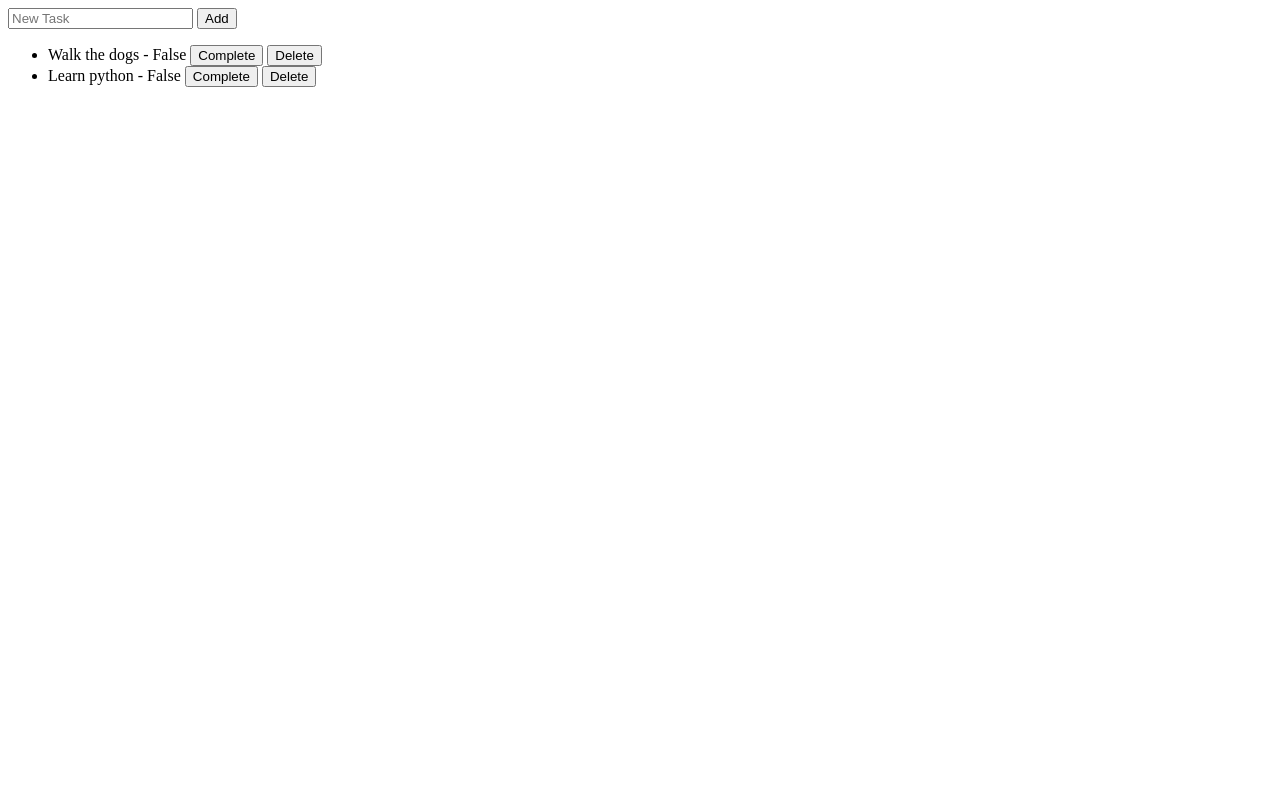
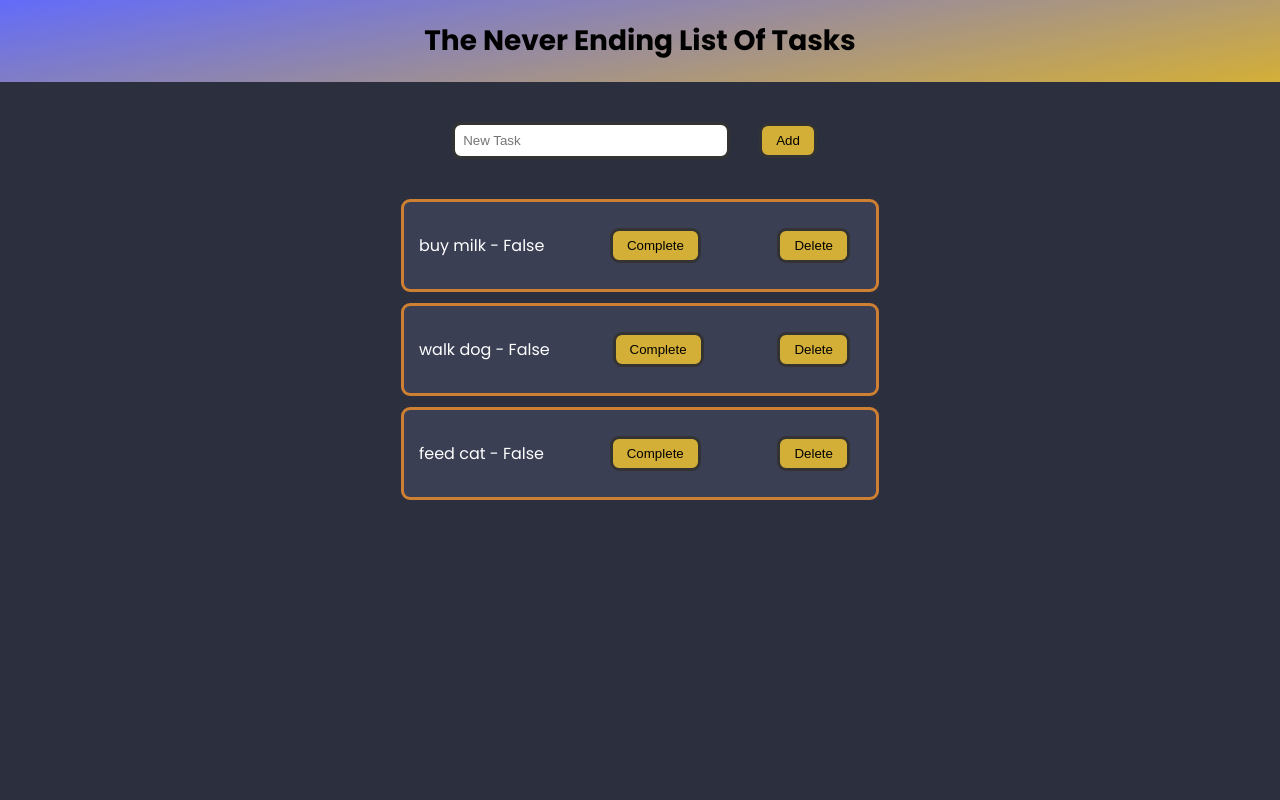
Before and after one commit to I3luu/Task-list, a Flask app: page / in a window 1280 px wide. Run offline with Flask 3, Linux system fonts and the light colour scheme.

Commit message:
Add CSS styling and Flask persistence

```diff
--- a/app.py
+++ b/app.py
@@ -4,8 +4,11 @@ from TaskList import TaskList
 
 app = Flask(__name__)
 my_list = TaskList()
-my_list.add_task("Walk the dogs")
-my_list.add_task("Learn python")
+
+try:
+    my_list.load_from_file("tasks.json")
+except FileNotFoundError:
+    pass
 
 @app.route("/")
 def index():
@@ -15,16 +18,19 @@ def index():
 def add():
     title = request.form["title"]
     my_list.add_task(title)
+    my_list.save_to_file("tasks.json")
     return redirect("/")
 
 @app.route("/complete/<int:index>", methods=["POST"])
 def complete(index):
     my_list.complete_task(index)
+    my_list.save_to_file("tasks.json")
     return redirect("/")
 
 @app.route("/delete/<int:index>", methods=["POST"])
 def delete(index):
     my_list.delete_task(index)
+    my_list.save_to_file("tasks.json")
     return redirect("/")
 
 if __name__ == "__main__":
--- /dev/null
+++ b/static/style.css
@@ -0,0 +1,81 @@
+body {
+    color: white;
+    background-color: #2c2f3e;
+    min-height: 100vh;
+    margin: 0;
+    font-family: 'Poppins', sans-serif;
+}
+
+#header {
+    background: linear-gradient(350deg, #d4af37, #626bfa);
+    display: flex;
+    justify-content: center;
+    padding: 20px;
+}
+
+#header h1 {
+    margin: 0;
+    font-size: 28px;
+    font-weight: 700;
+    color: black
+}
+
+#form-container {
+    display: flex;
+    flex-direction: column;
+    align-items: center;
+    justify-content: center;
+    text-align: center;
+    margin-top: 30px;
+    margin-bottom: 30px;
+}
+
+input[type="text"] {
+    padding: 8px;
+    width: 20%;
+    border-radius: 9px;
+    border: 3px solid rgb(51, 51, 51);
+    margin-right: 8px;
+}
+
+button {
+    margin: 11px;
+    padding: 7px 14px;
+    background-color: #d4af37;
+    border: 3px solid rgb(51, 51, 51);
+    border-radius: 9px;
+    font-family: 'Montserrat Subrayada', sans-serif;
+    cursor: pointer;
+    transition: background-color 1s;
+}
+
+button:hover {
+    background-color: #626bfa;
+}
+
+ul {
+    list-style: none;
+    padding: 0;
+    max-width: 500px;
+    margin: 0 auto;
+}
+
+li {
+    display: flex;
+    justify-content: space-between;
+    align-items: center;
+    text-align: left;
+    background-color: #3a3f54;
+    margin: 11px;
+    padding: 15px;
+    border: 3px solid rgb(205, 127, 50);
+    border-radius: 9px;
+}
+
+#form-container form {
+    display: flex;
+    justify-content: center;
+    align-items: center;
+    gap: 10px;
+    width: 100%;
+}
--- a/tasks.json
+++ b/tasks.json
@@ -1 +1 @@
-[{"title": "buy milk", "done": false}, {"title": "walk dog", "done": false}]
+[{"title": "buy milk", "done": false}, {"title": "walk dog", "done": false}, {"title": "feed cat", "done": false}]
--- a/templates/index.html
+++ b/templates/index.html
@@ -1,8 +1,21 @@
+<!DOCTYPE html>
+<html>
+<head>
+    <title>My To-Do List</title>
+    <link href="https://fonts.googleapis.com/css2?family=Poppins:wght@400;600;700&display=swap" rel="stylesheet">
+    <link rel="stylesheet" href="{{ url_for('static', filename='style.css') }}">
+</head>
+<body>
+    <div id="header">
+        <h1>The Never Ending List Of Tasks</h1>
+    </div>
+
+    <div id="form-container">
         <form action="/add" method="POST">
             <input type="text" name="title" placeholder="New Task">
             <button type="submit">Add</button>
         </form>
-
+    </div>
 
     <ul>
         {% for task in tasks %}
@@ -17,3 +30,5 @@
             </li>
         {% endfor %}
     </ul>
+</body>
+</html>
```
Also changed, not shown: TaskList.py (+8 -7 lines). Lines whose indentation alone changed are shown as unchanged.
